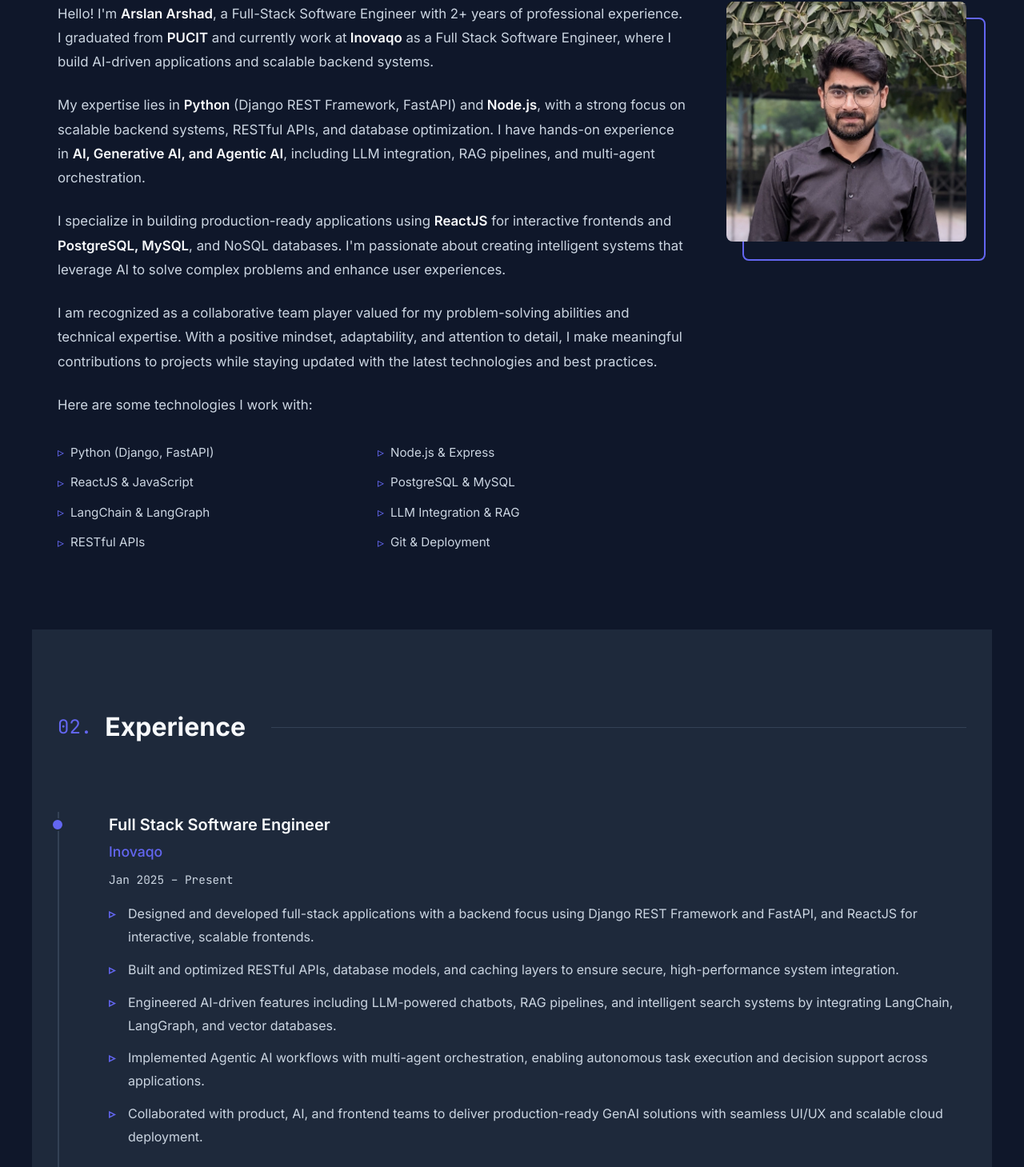
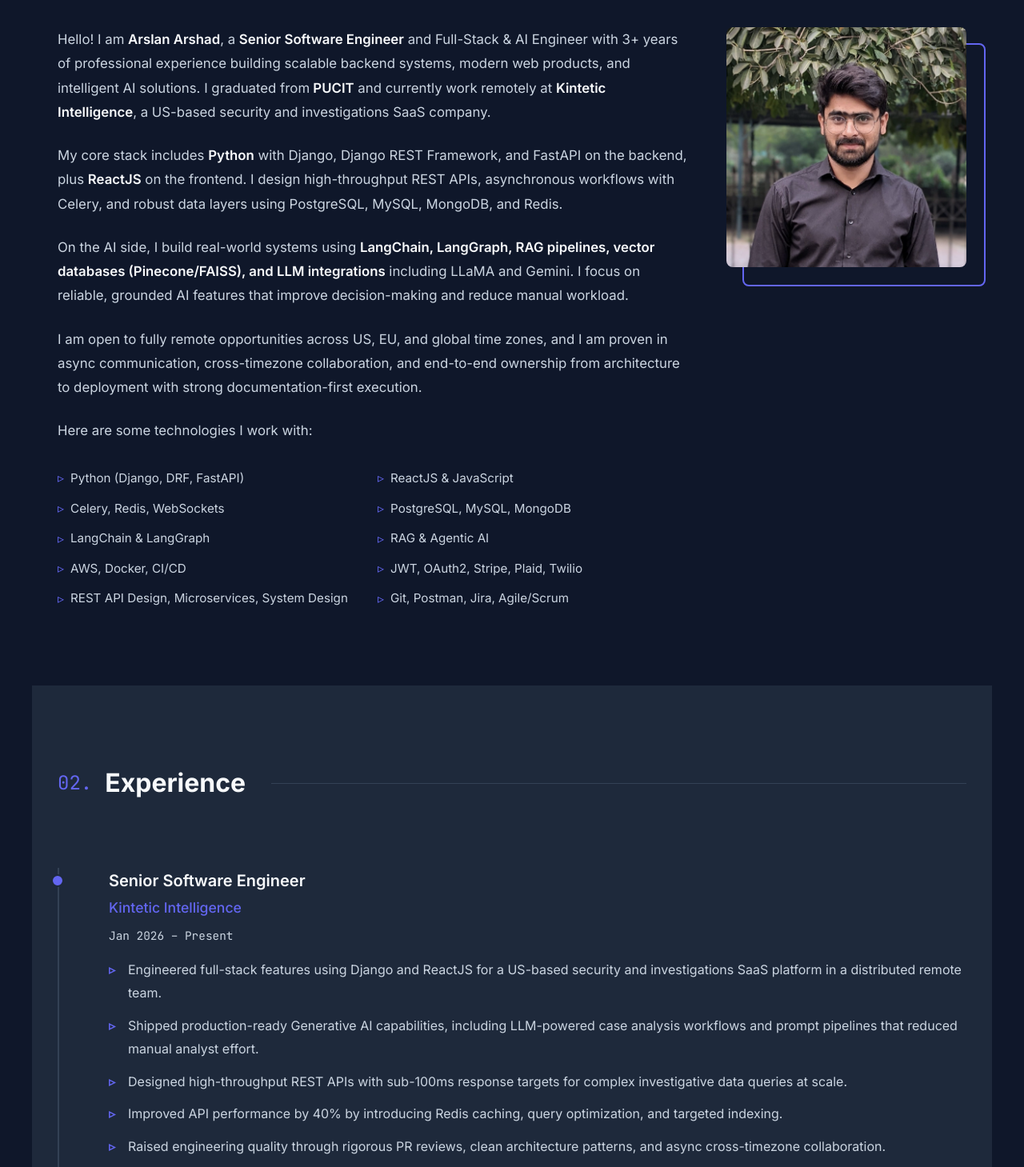
Before and after one commit to arslanrajpot/latest-portfolio, a React (Create React App) app: page / in a window 1280 px wide. Shown: the part 1102-2561 px from the top of the page at 80% size. Built offline with nearby package versions, Linux system fonts and the light colour scheme.

Commit message:
updated the about and skills section

```diff
--- a/src/components/About/About.tsx
+++ b/src/components/About/About.tsx
@@ -46,54 +46,60 @@ export const About: React.FC = () => {
         <motion.div variants={itemVariants} style={{ display: 'flex', gap: '3rem', alignItems: 'flex-start', flexWrap: 'wrap' }}>
           <TextContent>
             <p>
-              Hello! I'm <strong>Arslan Arshad</strong>, a Full-Stack Software Engineer with 2+ years
-              of professional experience. I graduated from <strong>PUCIT</strong> and currently work at
-              <strong> Inovaqo</strong> as a Full Stack Software Engineer, where I build AI-driven
-              applications and scalable backend systems.
+              Hello! I am <strong>Arslan Arshad</strong>, a <strong>Senior Software Engineer</strong> and
+              Full-Stack & AI Engineer with 3+ years of professional experience building scalable
+              backend systems, modern web products, and intelligent AI solutions. I graduated from
+              <strong> PUCIT</strong> and currently work remotely at <strong>Kintetic Intelligence</strong>,
+              a US-based security and investigations SaaS company.
             </p>
             <p>
-              My expertise lies in <strong>Python</strong> (Django REST Framework, FastAPI) and
-              <strong> Node.js</strong>, with a strong focus on scalable backend systems, RESTful APIs,
-              and database optimization. I have hands-on experience in <strong>AI, Generative AI, and
-              Agentic AI</strong>, including LLM integration, RAG pipelines, and multi-agent orchestration.
+              My core stack includes <strong>Python</strong> with Django, Django REST Framework, and
+              FastAPI on the backend, plus <strong>ReactJS</strong> on the frontend. I design
+              high-throughput REST APIs, asynchronous workflows with Celery, and robust data layers using
+              PostgreSQL, MySQL, MongoDB, and Redis.
             </p>
             <p>
-              I specialize in building production-ready applications using <strong>ReactJS</strong> for
-              interactive frontends and <strong>PostgreSQL, MySQL</strong>, and NoSQL databases. I'm
-              passionate about creating intelligent systems that leverage AI to solve complex problems
-              and enhance user experiences.
+              On the AI side, I build real-world systems using <strong>LangChain, LangGraph, RAG
+              pipelines, vector databases (Pinecone/FAISS), and LLM integrations</strong> including
+              LLaMA and Gemini. I focus on reliable, grounded AI features that improve decision-making
+              and reduce manual workload.
             </p>
             <p>
-              I am recognized as a collaborative team player valued for my problem-solving abilities and
-              technical expertise. With a positive mindset, adaptability, and attention to detail, I
-              make meaningful contributions to projects while staying updated with the latest
-              technologies and best practices.
+              I am open to fully remote opportunities across US, EU, and global time zones, and I am
+              proven in async communication, cross-timezone collaboration, and end-to-end ownership from
+              architecture to deployment with strong documentation-first execution.
             </p>
             <p>Here are some technologies I work with:</p>
             <InfoGrid>
               <InfoCard>
-                <span className="arrow">▹</span> Python (Django, FastAPI)
-              </InfoCard>
-              <InfoCard>
-                <span className="arrow">▹</span> Node.js & Express
+                <span className="arrow">▹</span> Python (Django, DRF, FastAPI)
               </InfoCard>
               <InfoCard>
                 <span className="arrow">▹</span> ReactJS & JavaScript
               </InfoCard>
               <InfoCard>
-                <span className="arrow">▹</span> PostgreSQL & MySQL
+                <span className="arrow">▹</span> Celery, Redis, WebSockets
+              </InfoCard>
+              <InfoCard>
+                <span className="arrow">▹</span> PostgreSQL, MySQL, MongoDB
               </InfoCard>
               <InfoCard>
                 <span className="arrow">▹</span> LangChain & LangGraph
               </InfoCard>
               <InfoCard>
-                <span className="arrow">▹</span> LLM Integration & RAG
+                <span className="arrow">▹</span> RAG & Agentic AI
               </InfoCard>
               <InfoCard>
-                <span className="arrow">▹</span> RESTful APIs
+                <span className="arrow">▹</span> AWS, Docker, CI/CD
               </InfoCard>
               <InfoCard>
-                <span className="arrow">▹</span> Git & Deployment
+                <span className="arrow">▹</span> JWT, OAuth2, Stripe, Plaid, Twilio
+              </InfoCard>
+              <InfoCard>
+                <span className="arrow">▹</span> REST API Design, Microservices, System Design
+              </InfoCard>
+              <InfoCard>
+                <span className="arrow">▹</span> Git, Postman, Jira, Agile/Scrum
               </InfoCard>
             </InfoGrid>
           </TextContent>
--- a/src/components/Contact/Contact.tsx
+++ b/src/components/Contact/Contact.tsx
@@ -86,8 +86,8 @@ export const Contact: React.FC = () => {
 
         <motion.div variants={itemVariants}>
           <p style={{ textAlign: 'center', color: '#cbd5e1', marginBottom: '3rem', fontSize: '1.1rem' }}>
-            I'm always open to discussing new opportunities, collaborations, or just having a chat about technology.
-            Whether you have a question or want to connect, feel free to reach out!
+            I am open to fully remote opportunities across US, EU, and global time zones.
+            If you want to discuss a role, collaboration, or product idea, feel free to reach out.
           </p>
         </motion.div>
 
--- a/src/components/Experience/Experience.tsx
+++ b/src/components/Experience/Experience.tsx
@@ -6,29 +6,42 @@ const Content = motion(StyledContent);
 
 const experiences = [
   {
+    company: 'Kintetic Intelligence',
+    role: 'Senior Software Engineer',
+    date: 'Jan 2026 – Present',
+    description: [
+      'Engineered full-stack features using Django and ReactJS for a US-based security and investigations SaaS platform in a distributed remote team.',
+      'Shipped production-ready Generative AI capabilities, including LLM-powered case analysis workflows and prompt pipelines that reduced manual analyst effort.',
+      'Designed high-throughput REST APIs with sub-100ms response targets for complex investigative data queries at scale.',
+      'Improved API performance by 40% by introducing Redis caching, query optimization, and targeted indexing.',
+      'Raised engineering quality through rigorous PR reviews, clean architecture patterns, and async cross-timezone collaboration.',
+    ],
+    technologies: ['Django', 'ReactJS', 'Python', 'Redis', 'PostgreSQL', 'LLMs', 'Prompt Engineering', 'REST APIs'],
+  },
+  {
     company: 'Inovaqo',
     role: 'Full Stack Software Engineer',
-    date: 'Jan 2025 – Present',
+    date: 'Jan 2025 – Jan 2026',
     description: [
-      'Designed and developed full-stack applications with a backend focus using Django REST Framework and FastAPI, and ReactJS for interactive, scalable frontends.',
-      'Built and optimized RESTful APIs, database models, and caching layers to ensure secure, high-performance system integration.',
-      'Engineered AI-driven features including LLM-powered chatbots, RAG pipelines, and intelligent search systems by integrating LangChain, LangGraph, and vector databases.',
-      'Implemented Agentic AI workflows with multi-agent orchestration, enabling autonomous task execution and decision support across applications.',
-      'Collaborated with product, AI, and frontend teams to deliver production-ready GenAI solutions with seamless UI/UX and scalable cloud deployment.',
+      'Architected a multi-tenant SaaS backend with Django REST Framework and FastAPI using isolated customer environments and role-based access control.',
+      'Built async background processing with Celery and Redis, plus real-time bidirectional features through Django Channels (WebSockets).',
+      'Integrated Stripe, Plaid, and Twilio into production APIs while enforcing security with JWT and Google OAuth2.',
+      'Delivered a 35% API performance improvement through query profiling, selective indexing, and layered Redis caching.',
+      'Built RAG-powered intelligent search with LangChain and Pinecone, and created multi-agent workflows in LangGraph for research automation.',
     ],
-    technologies: ['Python', 'Django REST Framework', 'FastAPI', 'ReactJS', 'LangChain', 'LangGraph', 'PostgreSQL', 'RAG Pipelines', 'LLM Integration'],
+    technologies: ['Django REST Framework', 'FastAPI', 'Celery', 'Redis', 'Django Channels', 'LangChain', 'LangGraph', 'Pinecone', 'AWS'],
   },
   {
     company: 'Coding Cops',
     role: 'Associate Software Engineer',
-    date: 'Sep 2023 – Jan 2025',
+    date: 'Feb 2023 – Jan 2025',
     description: [
-      'Developed and maintained full-stack web applications using Django (REST Framework) for backend and ReactJS for frontend.',
-      'Designed and integrated RESTful APIs to enable efficient communication between frontend and backend systems.',
-      'Implemented state management in React to enhance application performance, scalability, and maintainability.',
-      'Collaborated with cross-functional teams to deliver responsive, interactive, and user-friendly web applications.',
+      'Delivered 5+ client-facing full-stack web applications end-to-end using Django REST Framework and ReactJS.',
+      'Designed normalized relational schemas and REST API contracts supporting scalable architecture and clean frontend-backend separation.',
+      'Standardized React state management patterns and API response structures to improve maintainability and frontend performance.',
+      'Collaborated in Agile teams across sprint planning, code reviews, and stakeholder demos while consistently delivering on time.',
     ],
-    technologies: ['Python', 'Django REST Framework', 'ReactJS', 'JavaScript', 'RESTful APIs', 'State Management'],
+    technologies: ['Django REST Framework', 'ReactJS', 'PostgreSQL', 'MySQL', 'REST API Design', 'Agile/Scrum'],
   },
 ];
 
--- a/src/components/Hero/Hero.tsx
+++ b/src/components/Hero/Hero.tsx
@@ -53,16 +53,16 @@ export const Hero: React.FC = () => {
 
           <motion.div variants={itemVariants}>
             <Title $secondary>
-              I build things for the web.
+              Full-Stack & AI Engineer
             </Title>
           </motion.div>
 
           <motion.div variants={itemVariants}>
             <Description>
-              I'm a <strong>Full-Stack Software Engineer</strong> with 2+ years of experience,
-              specializing in scalable backend systems, RESTful APIs, and AI-driven solutions.
-              Currently working at <strong>Inovaqo</strong>, building GenAI applications with
-              LLM integration, RAG pipelines, and multi-agent systems.
+              I am a <strong>Full-Stack & AI Engineer</strong> with 3+ years building scalable APIs,
+              multi-tenant SaaS platforms, and LLM-powered systems. Currently working remotely for a
+              <strong> US-based company</strong>, I ship production features with Django/FastAPI,
+              React, LangChain, and LangGraph from system design to AWS deployment.
             </Description>
           </motion.div>
 
--- a/src/components/Projects/Projects.tsx
+++ b/src/components/Projects/Projects.tsx
@@ -8,43 +8,29 @@ const Content = motion(StyledContent);
 const projects = [
   {
     title: 'AI-Powered Market Research Platform',
-    description: 'Developed a comprehensive market research application using React, FastAPI, and LangChain with multi-agent AI system. Implemented LLaMA integration via Groq API for intelligent report generation and competitive analysis. Designed RESTful API architecture with SQLite database, Pydantic validation, and Pinecone vector storage. Created modular multi-agent system featuring Scout, Synthesizer, Critic, and Reporter agents for automated data processing.',
-    tech: ['Python', 'FastAPI', 'LangChain', 'Groq AI', 'Pinecone', 'React'],
+    description: 'Designed a multi-agent AI platform using LangGraph that autonomously plans research, collects evidence, and generates structured market analysis reports. Implemented an end-to-end RAG pipeline with Pinecone to ground LLaMA responses via Groq API in business data and reduce hallucination. Built a modular FastAPI backend with Pydantic validation and service-agent separation, integrated with a React frontend.',
+    tech: ['FastAPI', 'React', 'LangChain', 'LangGraph', 'Pinecone', 'Groq API', 'LLaMA'],
     github: 'https://github.com/arslanrajpot/Research_analyst',
     external: null,
   },
   {
-    title: 'YouTube Talker - AI-Powered Video Content Analyst',
-    description: 'Developed intelligent web application enabling natural language interaction with YouTube video content through automated transcript extraction and RAG-based question answering. Implemented RESTful API endpoints using Flask framework with modular service architecture. Built advanced RAG pipeline integrating LangChain, Google Gemini AI, and FAISS vector database for semantic search and contextual content understanding.',
-    tech: ['Python', 'Flask', 'LangChain', 'Google Gemini AI', 'FAISS', 'YouTube API', 'Whisper AI', ],
+    title: 'YouTube Talker - AI Video Content Analyst',
+    description: 'Built an end-to-end AI workflow that extracts YouTube transcripts, indexes them with FAISS embeddings, and enables natural language querying over long-form video content. Integrated Google Gemini for context-aware response generation over retrieved transcript chunks for accurate, grounded answers. Created a real-time chat experience to significantly reduce video research time.',
+    tech: ['Flask', 'LangChain', 'Google Gemini', 'FAISS', 'YouTube Data API'],
     github: 'https://github.com/arslanrajpot/ai-youtube-video-chatbot',
     external: null,
   },
   {
-    title: 'Insight Chatbot',
-    description: 'This project is an intelligent document-questioning system built with LangChain and FAISS. It processes user queries, retrieves the most relevant parts of an uploaded document, and generates accurate AI-driven answers. The system also uses conversational memory and automated question refinement to improve response quality. Perfect for insights extraction from long PDF files.',
-    tech: ['ReactJS', 'Django REST Framework', 'LangChain', 'FAISS', 'Grok AI'],
-    github: 'https://github.com/arslanrajpot/InsightRAG-Chatbot-',
-    external: null,
-  },
-  {
-    title: 'TAMEER',
-    description: 'Tameer represents my final year project, aimed at providing tailored solutions for large-scale house builders. With its capabilities to efficiently manage resources and monitor project progress, it significantly elevates the standards of construction project management.',
-    tech: ['React', 'Node.js', 'Express', 'MongoDB'],
-    github: 'https://github.com/arslanrajpot/Tameer.git',
-    external: null,
-  },
-  {
-    title: 'BUY-HIVE',
-    description: 'BuyHive is a MERN stack project to test my knowledge and build up my skills into that technology. Basically I developed a complex search page of actually available website named buyhive.',
-    tech: ['Node.js', 'Express', 'React', 'PostgreSQL'],
-    github: 'https://github.com/arslanrajpot/buyhive.git',
+    title: 'Genuity - Project Management SaaS Platform',
+    description: 'Built a Jira-inspired SaaS platform with sprint boards, task management, and role-based access control for multi-member teams. Designed scalable PostgreSQL schemas and REST APIs to support a dynamic React frontend with robust state management and a responsive UX.',
+    tech: ['Django REST Framework', 'ReactJS', 'PostgreSQL', 'RBAC', 'REST APIs'],
+    github: 'https://github.com/arslanrajpot/',
     external: null,
   },
   {
     title: 'More Projects on GitHub',
-    description: 'I\'ve crafted numerous projects utilizing various tech stacks including MERN, Python, and Java. These projects include Ecommerce Store, Hospital Management, Library Management Systems, and mobile applications. You can explore these projects on my GitHub repository.',
-    tech: ['MERN', 'Python', 'Java', 'MySQL'],
+    description: 'Explore additional production and learning projects across Python, JavaScript, and Java, including web apps, API systems, and AI experiments.',
+    tech: ['Python', 'JavaScript', 'Java', 'Full-Stack Development'],
     github: 'https://github.com/arslanrajpot/',
     external: null,
   },
--- a/src/components/Skills/Skills.tsx
+++ b/src/components/Skills/Skills.tsx
@@ -3,31 +3,38 @@ import { motion } from 'framer-motion';
 import { Container, Content as StyledContent, SectionTitle, SkillsGrid, SkillCard, SkillIcon, SkillName, TechStack } from './styles';
 import {
   SiReact,
-  SiNodedotjs,
   SiJavascript,
   SiMongodb,
   SiMysql,
+  SiPostgresql,
   SiPython,
-  SiExpress,
   SiGit,
+  SiDocker,
+  SiAmazonaws,
+  SiRedis,
+  SiDjango,
+  SiFastapi,
+  SiFlask,
 } from 'react-icons/si';
-// import { FaJava } from 'react-icons/fa';
+import { FaJava } from 'react-icons/fa';
 
 const Content = motion(StyledContent);
 
 const skills = [
-  { name: 'Python', icon: SiPython, level: 90, color: '#3776AB' },
-  { name: 'Django', icon: SiPython, level: 85, color: '#092E20' },
-  { name: 'FastAPI', icon: SiPython, level: 85, color: '#009688' },
-  { name: 'React', icon: SiReact, level: 85, color: '#61DAFB' },
-  { name: 'Node.js', icon: SiNodedotjs, level: 80, color: '#339933' },
+  { name: 'Python', icon: SiPython, level: 92, color: '#3776AB' },
   { name: 'JavaScript', icon: SiJavascript, level: 90, color: '#F7DF1E' },
-  { name: 'PostgreSQL', icon: SiMysql, level: 85, color: '#336791' },
-  { name: 'MySQL', icon: SiMysql, level: 80, color: '#4479A1' },
-  { name: 'MongoDB', icon: SiMongodb, level: 75, color: '#47A248' },
-  { name: 'LangChain', icon: SiPython, level: 80, color: '#1C3C3C' },
-  { name: 'Express', icon: SiExpress, level: 80, color: '#000000' },
-  { name: 'Git', icon: SiGit, level: 85, color: '#F05032' },
+  { name: 'Java', icon: FaJava, level: 75, color: '#007396' },
+  { name: 'Django / DRF', icon: SiDjango, level: 88, color: '#092E20' },
+  { name: 'FastAPI', icon: SiFastapi, level: 88, color: '#009688' },
+  { name: 'Flask', icon: SiFlask, level: 78, color: '#000000' },
+  { name: 'ReactJS', icon: SiReact, level: 86, color: '#61DAFB' },
+  { name: 'PostgreSQL', icon: SiPostgresql, level: 86, color: '#336791' },
+  { name: 'MySQL', icon: SiMysql, level: 82, color: '#4479A1' },
+  { name: 'MongoDB', icon: SiMongodb, level: 78, color: '#47A248' },
+  { name: 'Redis', icon: SiRedis, level: 84, color: '#DC382D' },
+  { name: 'AWS', icon: SiAmazonaws, level: 82, color: '#FF9900' },
+  { name: 'Docker', icon: SiDocker, level: 82, color: '#2496ED' },
+  { name: 'Git', icon: SiGit, level: 88, color: '#F05032' },
 ];
 
 const containerVariants = {
@@ -95,14 +102,31 @@ export const Skills: React.FC = () => {
           <TechStack>
             <h3>Additional Technologies</h3>
             <div className="tech-list">
+              <span>HTML / CSS / MUI</span>
+              <span>Django Channels (WebSockets)</span>
+              <span>Celery</span>
               <span>LangChain & LangGraph</span>
+              <span>RAG Pipelines</span>
+              <span>Prompt Engineering</span>
               <span>LLM Integration</span>
-              <span>RAG Pipelines</span>
               <span>Agentic AI</span>
-              <span>Vector Databases</span>
-              <span>RESTful APIs</span>
-              <span>Django REST Framework</span>
-              <span>FastAPI</span>
+              <span>Multi-Agent Systems</span>
+              <span>Pinecone & FAISS</span>
+              <span>LLaMA & Gemini</span>
+              <span>Groq API</span>
+              <span>JWT / OAuth2 / Google OAuth2</span>
+              <span>Stripe, Plaid, Twilio</span>
+              <span>REST API Design</span>
+              <span>Microservices</span>
+              <span>Multi-Tenant Systems</span>
+              <span>System Design</span>
+              <span>Redis Caching & Query Optimization</span>
+              <span>SQLite</span>
+              <span>Postman / Jira</span>
+              <span>Agile / Scrum</span>
+              <span>Async Remote Collaboration</span>
+              <span>CI/CD</span>
+              <span>AWS (EC2, RDS, S3)</span>
             </div>
           </TechStack>
         </motion.div>
```
Also changed, not shown: 1 other file (tests, documents, lock files or other folders).
